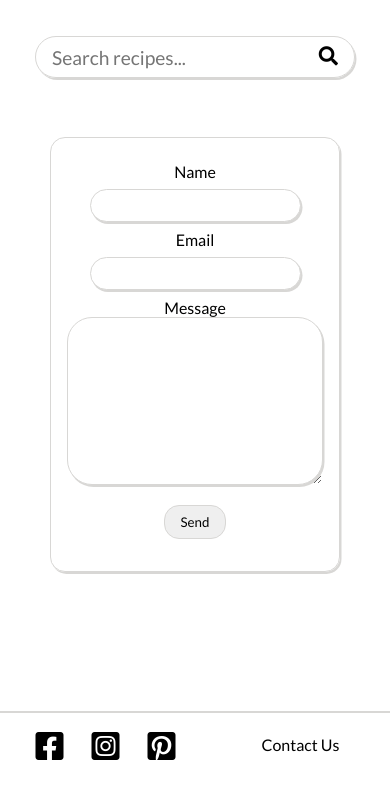
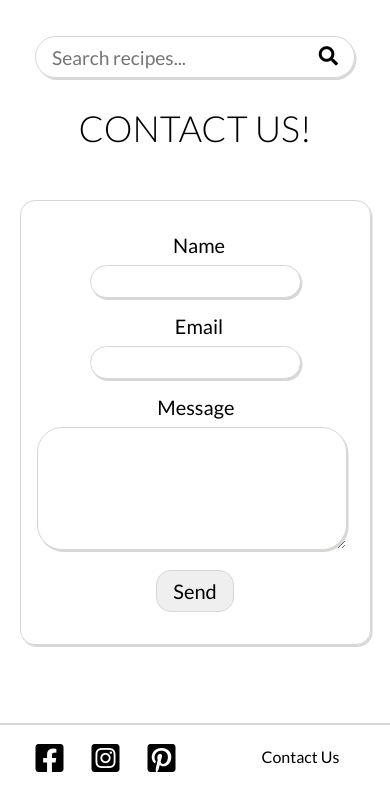
Before and after one commit to pjotrs-osnovskis/recipe-app-ms3-po, a Flask app: page /contact_us in a window 390 px wide. Shown: the part 66-856 px from the top of the page. Before the commit the page ends 826 px from the top, so only its background shows below. Run offline with Flask 2, Linux system fonts and the light colour scheme; some libraries are stand-ins or nearby versions.

Commit message:
Updated contact us form positioning and responsivness, minor margin fixes

```diff
--- a/static/css/styles.css
+++ b/static/css/styles.css
@@ -591,23 +591,28 @@ https://css-tricks.com/look-ma-no-media-queries-responsive-layouts-using-css-gri
     margin: 0 auto;
 }
 
-.auth-card form{
+.auth-card form,
+.contact-card form{
     width: 16rem;
     border: var(--border-color);
     box-shadow: var(--shadow);
     border-radius: 15px;
     text-align: center;
+    margin: 1rem;
 }
 
-
 .auth-card label,
-.auth-card button{
+.auth-card button,
+.contact-card label,
+.contact-card button{
     display: block;
-    margin-top: .5rem;
+    margin-top: 1rem;
     font-family: var(--Lato);
+    font-size: 1.25rem;
 }
 
-.auth-card input{
+.auth-card input,
+.contact-card input{
     align-items: center;
     margin-top: .5rem;
     border-radius: 25px;
@@ -617,12 +622,18 @@ https://css-tricks.com/look-ma-no-media-queries-responsive-layouts-using-css-gri
     padding: .5rem 1rem;
 }
 
-.auth-card button{
+.auth-card textarea,
+.contact-card textarea{
+    margin-top: .5rem;
+}
+
+
+.auth-card button,
+.contact-card button{
     margin: 1rem auto;
 }
 
 .under-form{
-    margin: 1rem;
     text-align: center;
     font-family: var(--Lato);
 }
@@ -661,10 +672,22 @@ https://css-tricks.com/look-ma-no-media-queries-responsive-layouts-using-css-gri
 
 /* ================== CONTACT US ================== */
 
+.contact-card{
+    display: flex;
+    margin: 0 auto;
+    align-items: center;
+    height: 80%;
+}
+
 #contactForm{
     padding: 1rem;
+    width: 27rem;
+    margin: 1rem auto;
 }
 
+.contact-card label{
+    padding-left: .5rem;
+}
 
 
 
@@ -733,17 +756,22 @@ https://css-tricks.com/look-ma-no-media-queries-responsive-layouts-using-css-gri
         visibility: hidden;
     }
 
+    .categories-section{
+        margin: 1rem auto;
+    }
+
+
     /* ================== MAIN CONTAINER ================== */
     .main-container{
         width: 100%;
     }
 
     .main-container .title{
-        margin-top: 0;
+        margin: 1rem;
     }
 
     .main-container .subtitle{
-        margin-top: 2rem;
+        margin-bottom: 1rem;
     }
 
     /* ================== RECIPE CARDS ================== */
@@ -771,7 +799,7 @@ https://css-tricks.com/look-ma-no-media-queries-responsive-layouts-using-css-gri
 
     /* ================== AUTHENTICATION ================== */
     .auth-card{
-        height: 90%;
+        height: 80%;
     }
 
     /* ================== FOOTER ================== */
@@ -780,6 +808,12 @@ https://css-tricks.com/look-ma-no-media-queries-responsive-layouts-using-css-gri
         text-align: center;
     }
 
+    /* ================== CONTACT US ================== */
+    .contact-card{
+        width: 90%;
+        margin: 2rem auto;
+
+    }
 
 }
 
--- a/templates/contact_us.html
+++ b/templates/contact_us.html
@@ -1,19 +1,30 @@
 {% extends "base.html" %}
 {% block content %}
 
-<div class="auth-card">
+<h3 class="title">Contact us!</h3>
+
+<div class="contact-card">
 
     <form name="contactForm" id="contactForm" onsubmit="return sendMail(this); this.reset();">
+        <div class="row">
+            <div class="col-50">
                 <!-- Contact name field -->
                 <label for="contact_name">Name</label>
                 <input id="contact_name" name="contact_name" type="text" minlength="2" maxlength="25" required>
+            </div>
+            <div class="col-50">
                 <!-- Contact email field -->
                 <label for="contact_email">Email</label>
                 <input id="contact_email" name="contact_email" type="email" required>
+            </div>
+        </div>
+        <div class="row">
+            <div class="col-full">
                 <!-- Contact Message -->
                 <label for="contact_request">Message</label>
-        <textarea name="contact_request" id="contact_request" rows="10"></textarea>
-
+                <textarea name="contact_request" id="contact_request" rows="7"></textarea>
+            </div>
+        </div>
         <button type="submit" class="button" id="contactSend">
             Send
         </button>
```
Lines whose indentation alone changed are shown as unchanged.
